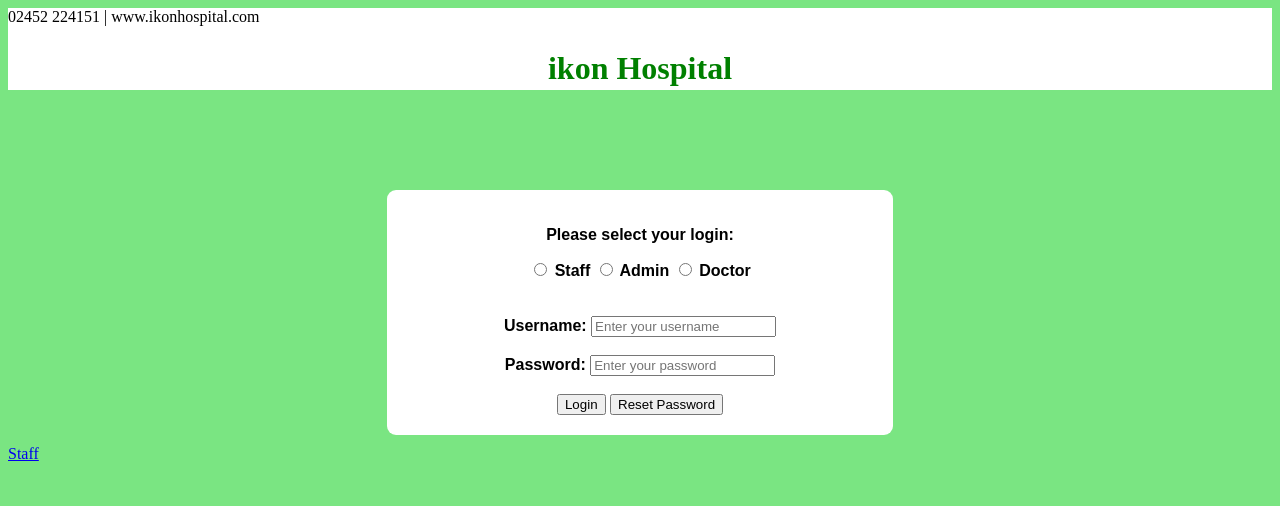
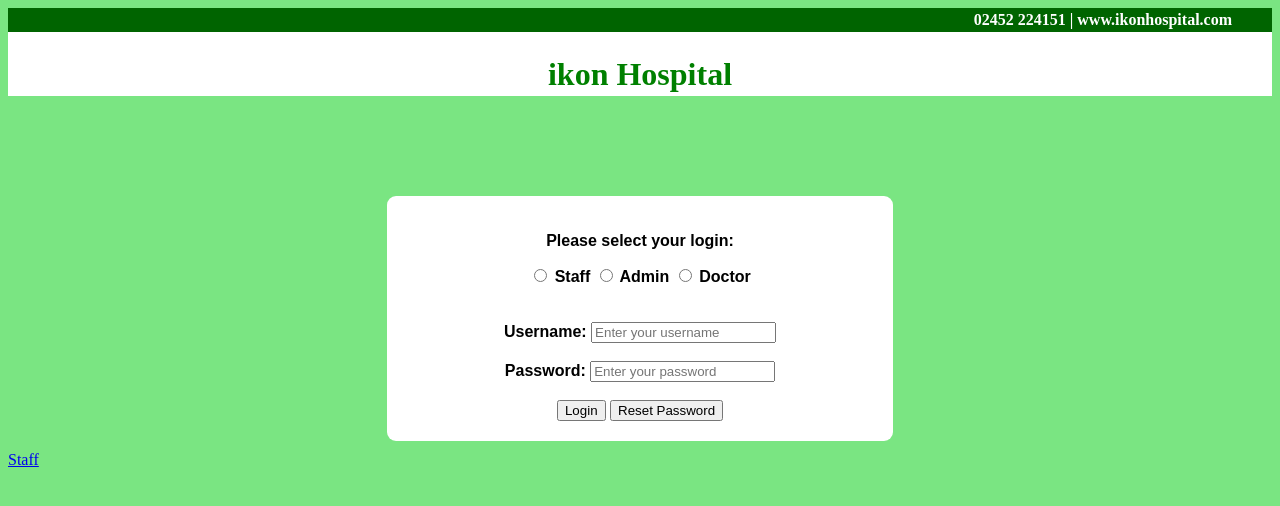
Before and after one commit to shakib1111/ikon_hospital, a plain HTML site: page index.html in a window 1280 px wide. Drawn offline with Linux system fonts and the light colour scheme; a web font is replaced by a local one.

Commit message:
sytlling contact details

```diff
--- a/main.css
+++ b/main.css
@@ -46,3 +46,11 @@ section{
 .login-para {
     font-family: 'Yaldevi', sans-serif;
 }
+/* stylling contact in header */
+.contact {
+    background-color: #006400;
+    font-weight: bold;
+    padding: 3px 40px 3px 3px;
+    text-align: right;
+    color: #fff;
+}
```
